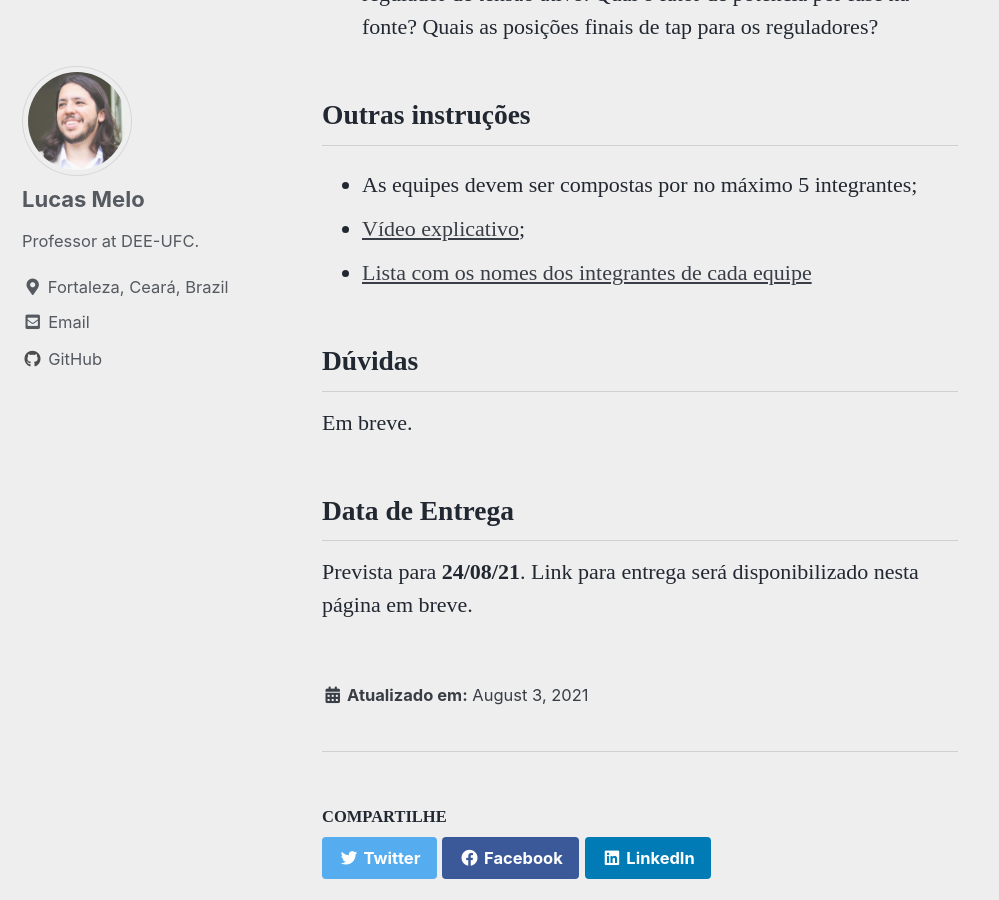
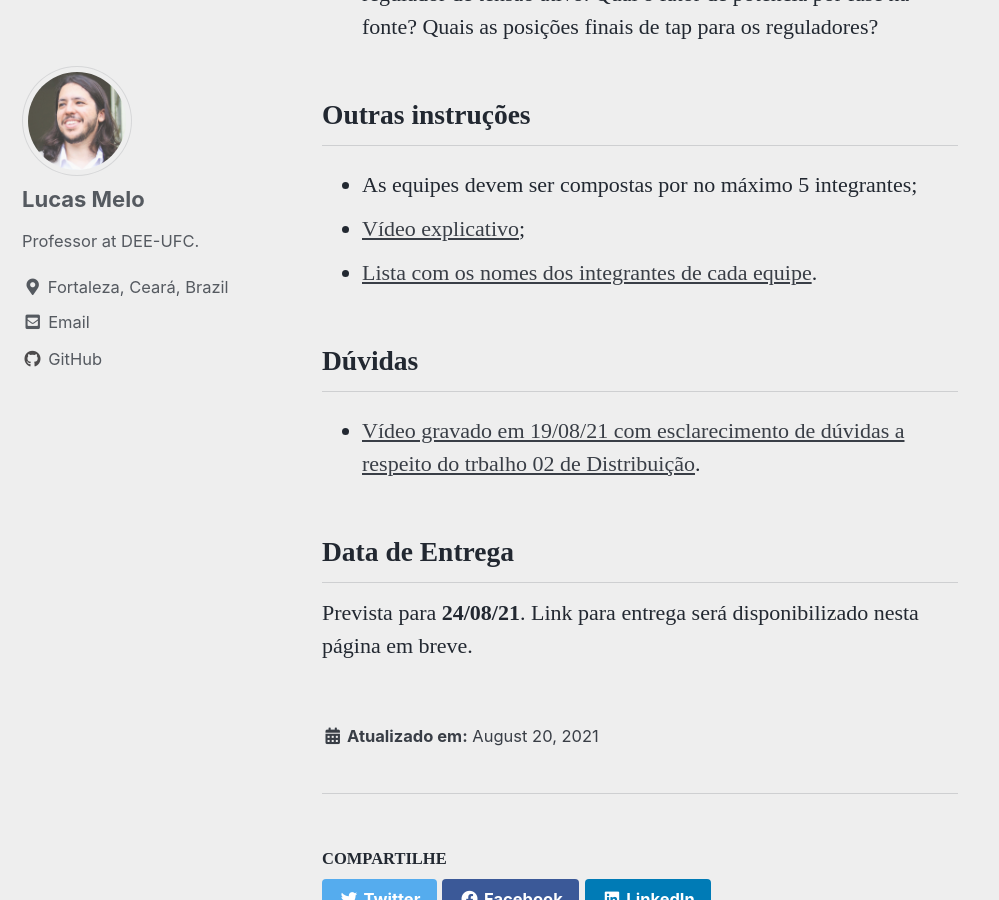
Before and after one commit to lucassm/lucassm.github.io, a Jekyll site: the page built from _teaching/DEE-2021/Trabalho-02/index.md, in a window 1280 px wide and 900 px high, scrolled down 6093 px. Shown: the whole window, without its empty margins (0-999 px from the left). Built offline with Jekyll 4.4.1, drawn with Linux system fonts in a browser that asks for light colours; cached includes are drawn as plain includes; some web fonts are replaced.

Commit message:
UPDADE video tira duvidas trabalho 02 de SDEE-2021-1

```diff
--- a/_teaching/DEE-2021/Trabalho-02/index.md
+++ b/_teaching/DEE-2021/Trabalho-02/index.md
@@ -4,7 +4,7 @@ collection: teaching
 type: conteudo
 permalink: /teaching/DEE-2021/Trabalho-02
 venue: Federal University of Ceara, Department of Electrical Engineering
-date: 2021-08-03
+date: 2021-08-20
 location: Fortaleza, Brazil
 ---
 
@@ -123,10 +123,10 @@ location: Fortaleza, Brazil
 ## Outras instruções
 - As equipes devem ser compostas por no máximo 5 integrantes;
 - [Vídeo explicativo](https://drive.google.com/file/d/1nW1IJzD57kkcNDi2JIb0T2MFCs2Xf9Fw/view?usp=sharing);
-- [Lista com os nomes dos integrantes de cada equipe](/teaching/DEE-2021/Trabalho-01/Equipes)
+- [Lista com os nomes dos integrantes de cada equipe](/teaching/DEE-2021/Trabalho-01/Equipes).
 
 ## Dúvidas
-Em breve.
+- [Vídeo gravado em 19/08/21 com esclarecimento de dúvidas a respeito do trbalho 02 de Distribuição](https://drive.google.com/file/d/1S2rY3kXHKTMPBZI6ya-9PXGEPij4jN3o/view?usp=sharing).
 
 ## Data de Entrega
 Prevista para **24/08/21**. Link para entrega será disponibilizado nesta página em breve.
```
